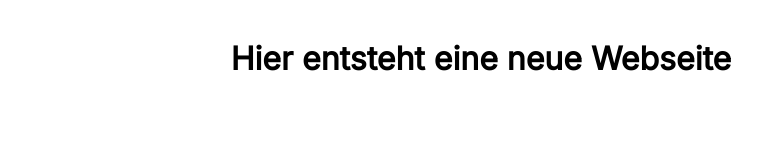
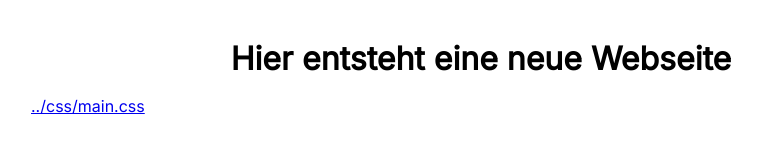
Before and after one commit to haetze/PrivatWS, a plain HTML site: page html/index.html in a window 1280 px wide. Shown: the whole page, without its empty margins (259-1021 px from the left). Drawn offline with Linux system fonts and the light colour scheme.

Commit message:
Thu Aug 13 20:18:46 CEST 2020

```diff
--- a/html/index.html
+++ b/html/index.html
@@ -3,7 +3,7 @@
 "http://www.w3.org/TR/xhtml1/DTD/xhtml1-strict.dtd">
 <html xmlns="http://www.w3.org/1999/xhtml" lang="en" xml:lang="en">
 <head>
-<!-- 2020-08-13 Thu 15:03 -->
+<!-- 2020-08-13 Thu 20:15 -->
 <meta http-equiv="Content-Type" content="text/html;charset=utf-8" />
 <meta name="viewport" content="width=device-width, initial-scale=1" />
 <title>Hier entsteht eine neue Webseite</title>
@@ -180,7 +180,7 @@
   .org-svg { width: 90%; }
   /*]]>*/-->
 </style>
-<link rel="stylesheet" href="main.css">
+<link rel="stylesheet" href="../css/main.css">
 <script type="text/javascript">
 /*
 @licstart  The following is the entire license notice for the
@@ -231,7 +231,9 @@
 <body>
 <div id="content">
 <h1 class="title">Hier entsteht eine neue Webseite</h1>
-
+<p>
+<a href="../css/main.css">../css/main.css</a>
+</p>
 </div>
 </body>
 </html>
```
Also changed, not shown: index.html (added, +1 -0 lines), 2 other files.
